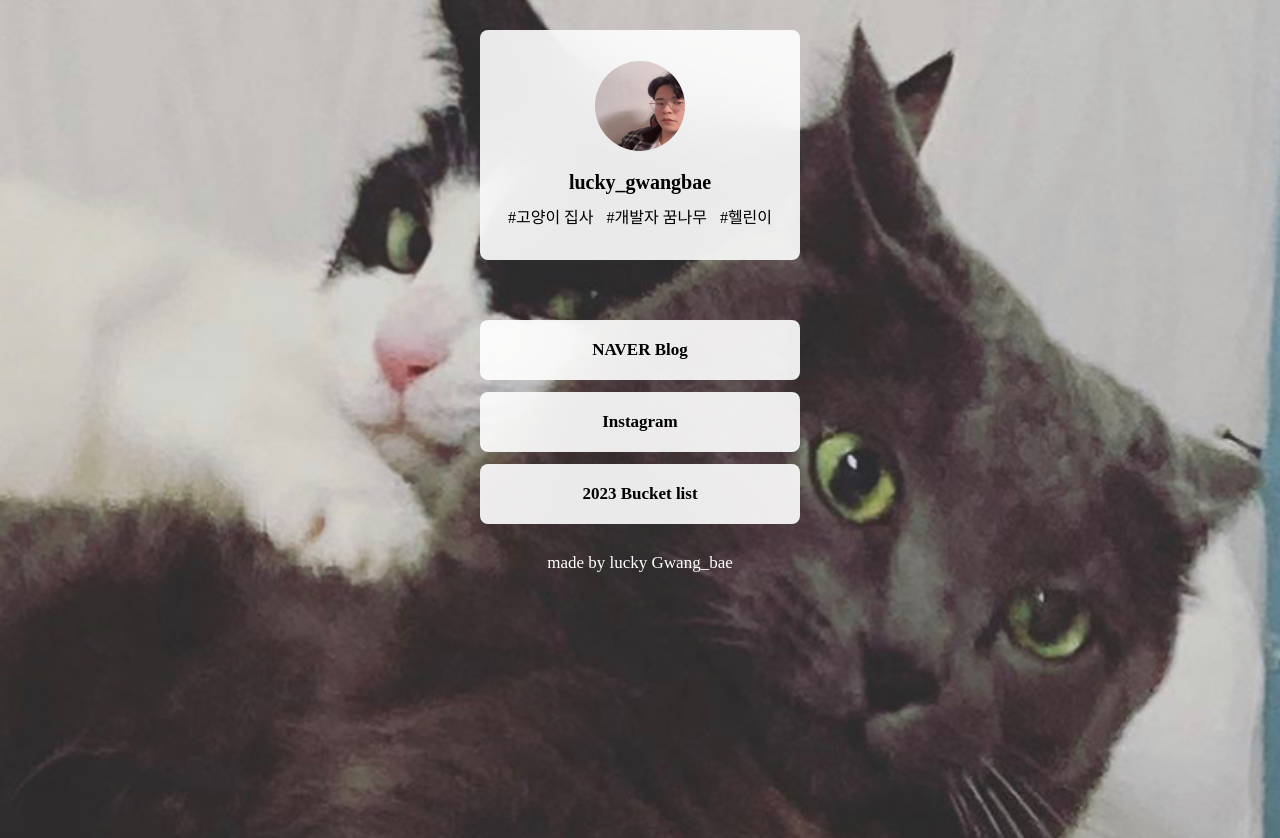
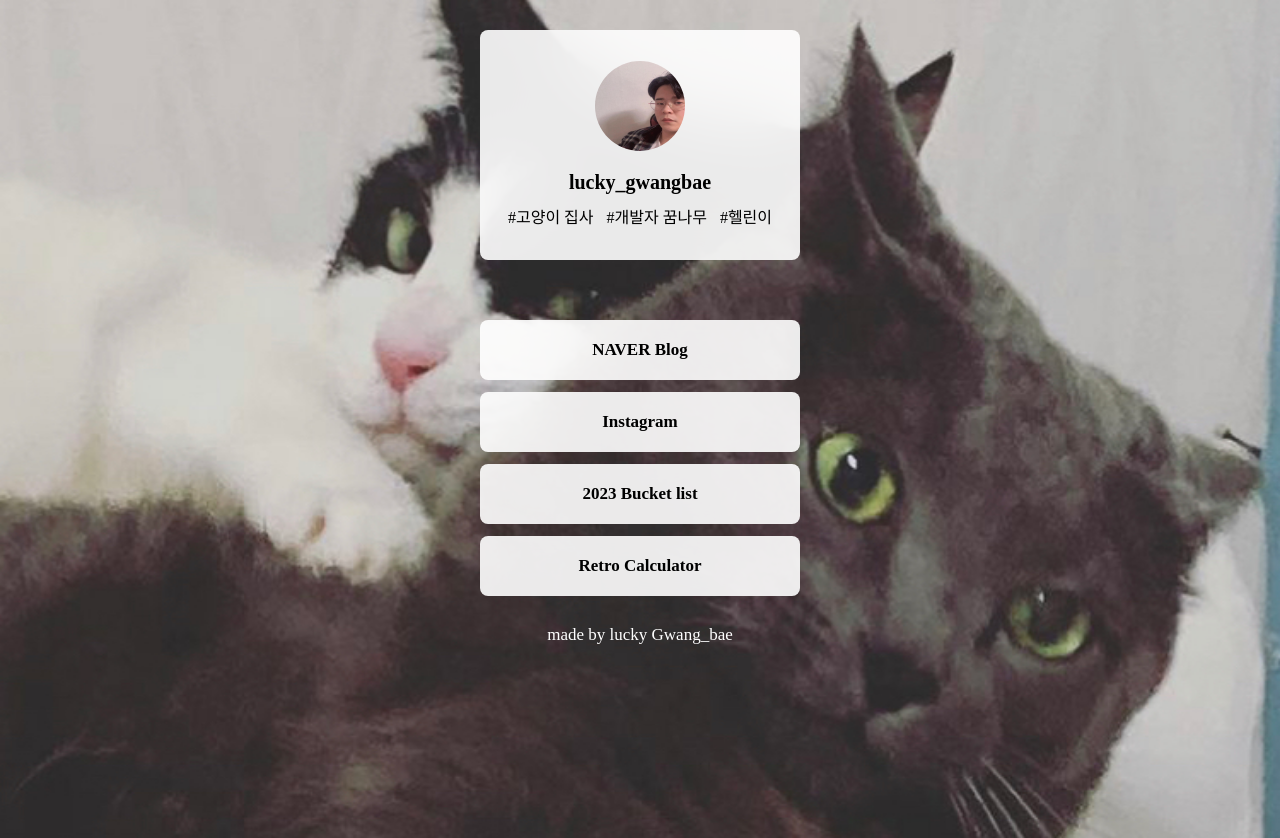
Before and after one commit to Konggwangbae/lucky_profile, a plain HTML site: page index.html in a window 1280 px wide. Drawn offline with Linux system fonts and the light colour scheme.

Commit message:
Update index.html
2023.07.29 토요일 계산기 추가

```diff
--- a/index.html
+++ b/index.html
@@ -121,6 +121,12 @@
         href="https://konggwangbae.github.io/my.page/"
         >2023 Bucket list</a
       >
+        <a
+        class="bigbutton"
+        target="_blank"
+        href="https://luckygwangbae.github.io/Calculator/"
+        >Retro Calculator</a
+      >
       <p class="source">made by lucky Gwang_bae</p>
     </div>
   </body>
```
